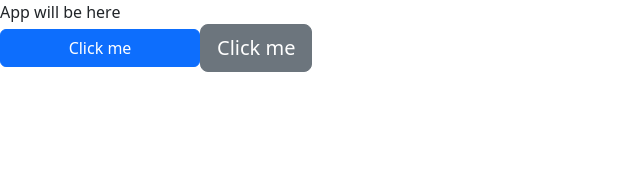
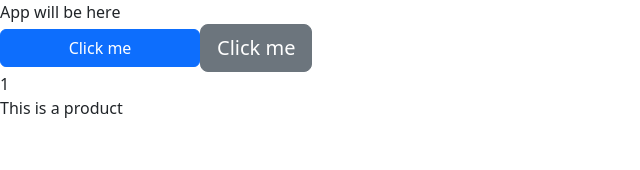
Before and after one commit to tauoms/online-store-redux, a React (Vite) app: page / in a window 1280 px wide. Shown: the top 170 px of the page, without its empty margins (0-640 px from the left). Built offline with nearby package versions, Linux system fonts and the light colour scheme.

Commit message:
Create hook, map products in App.jsx

```diff
--- a/src/App.jsx
+++ b/src/App.jsx
@@ -1,6 +1,9 @@
 import { Button } from "react-bootstrap";
+import { useAppSelector } from "./hooks/hooks";
 
 function App() {
+  const products = useAppSelector((state) => state.products.products);
+
   return (
     <>
       <div>App will be here</div>
@@ -8,6 +11,12 @@ function App() {
       <Button variant="secondary" size="lg">
         Click me
       </Button>
+      {products.map((product) => (
+        <>
+          <div key={product.id}>{product.id}</div>
+          <div key={product.id}>{product.description}</div>
+        </>
+      ))}
     </>
   );
 }
--- /dev/null
+++ b/src/hooks/hooks.js
@@ -0,0 +1,4 @@
+import { useDispatch, useSelector } from "react-redux";
+
+export const useAppDispatch = () => useDispatch();
+export const useAppSelector = useSelector;
--- a/src/store/productSlice.js
+++ b/src/store/productSlice.js
@@ -2,7 +2,10 @@ import { createSlice } from "@reduxjs/toolkit"
 
 
 const initialState = {
-    products: [],
+    products: [{
+        id: 1,
+        description: "This is a product",
+    }],
 }
 
 export const productSlice = createSlice({
```
